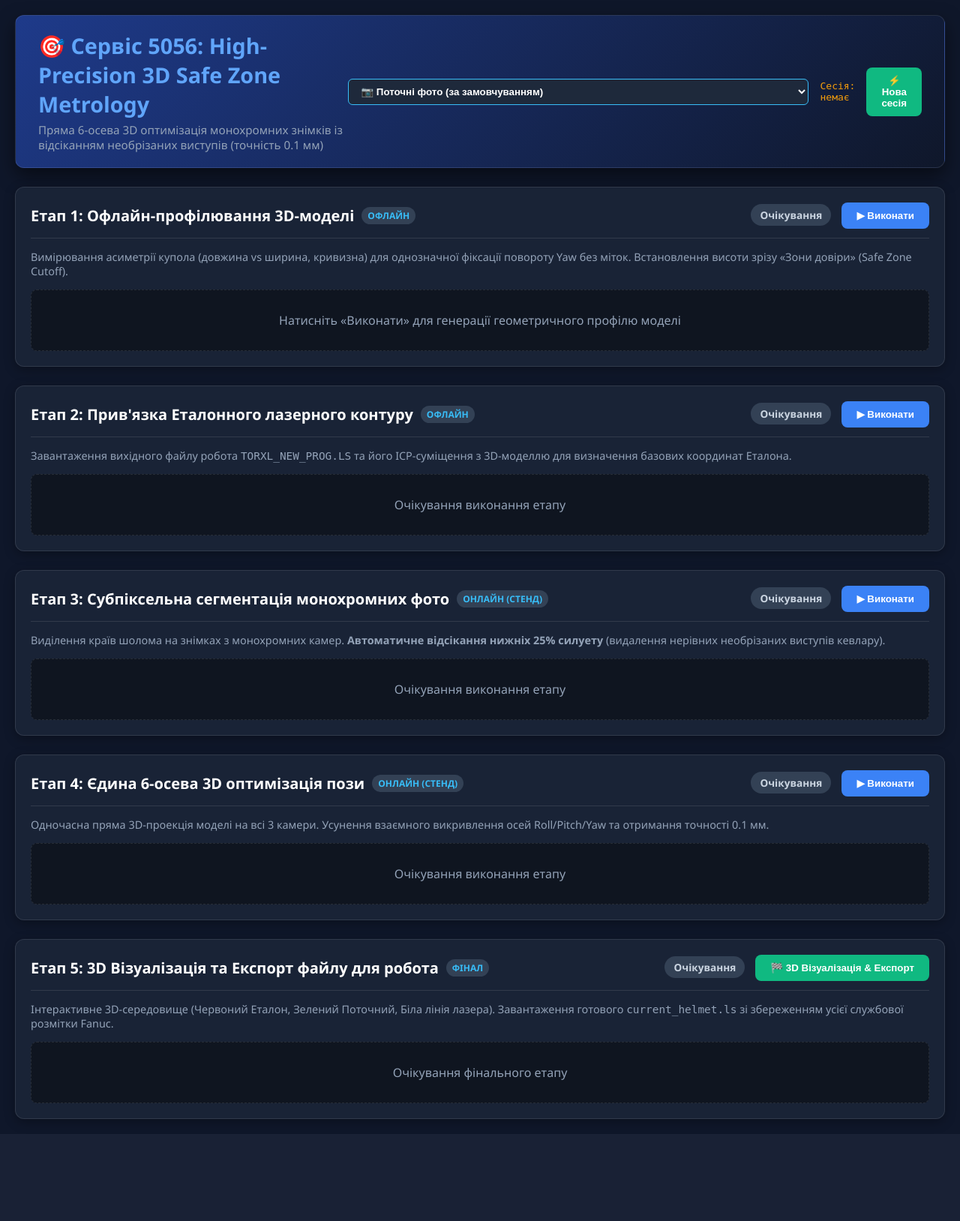
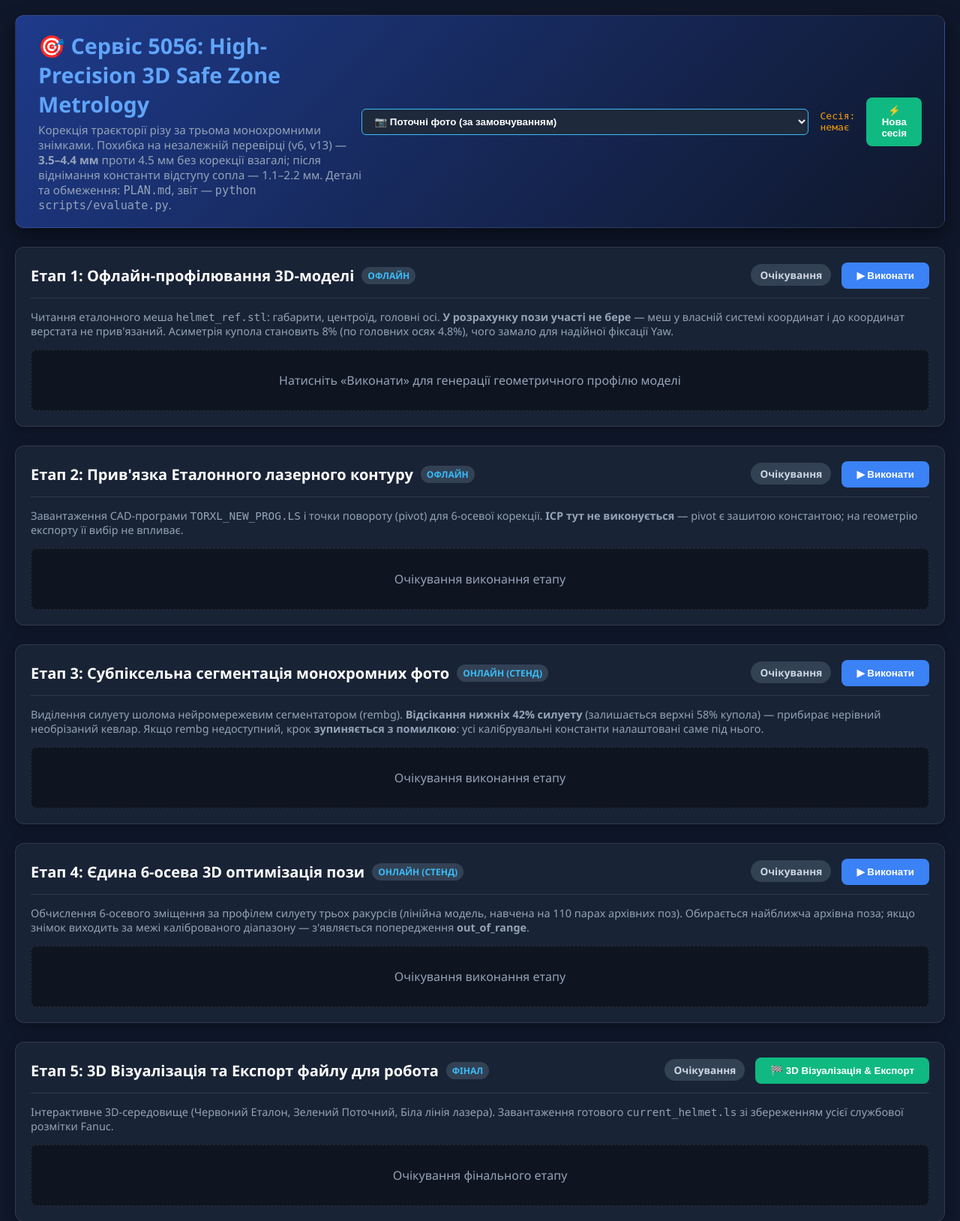
Before and after one commit to dmytrotankode/laser-test, a Flask app: page / in a window 1280 px wide. Shown: the top 1628 px of the page at 75% size. Before the commit the page ends 1506 px from the top, so only its background shows below. Run offline with Flask 3, Linux system fonts and the light colour scheme.

Commit message:
Service 5056: убрать оставшиеся ложные утверждения из веб-интерфейса
В статических подписях UI (то, что читает оператор) оставались опровергнутые
утверждения: 'точність 0.1 мм', 'ICP-суміщення', 'пряма 3D-проекція моделі на
всі 3 камери', 'відсікання нижніх 25%' (реально 42%), 'асиметрія для однозначної
фіксації Yaw' (реально 8%, по главным осям 4.8%).

Заменены на фактическое описание. В заголовке теперь честная цифра: 3.5-4.4 мм
на независимой проверке против 4.5 мм без коррекции, и 1.1-2.2 мм после
вычитания константы зазора.

Подписи шагов 3 и 4 тоже переписаны: не было ни субпиксельности, ни 6-осевой
3D-оптимизации. Шаг 4 теперь сообщает, чем является модель и что дала
перекрёстная проверка.

Селектор вариантов дополнен: были только v1-v6 и v13, теперь вся библиотека
v7-v12 и v14-v16 с пометкой про другой отступ сопла.

Проверено сквозным прогоном через веб-API на v6: все 5 шагов проходят, экспорт
валиден (99 команд движения), предупреждение out_of_range видно оператору.

Co-Authored-By: Claude Opus 5 <noreply@anthropic.com>

```diff
--- a/service_5056/scripts/step03_segment_monochrome.py
+++ b/service_5056/scripts/step03_segment_monochrome.py
@@ -211,7 +211,7 @@ def main():
         "calibrated": calibrated,
         "views": stats,
         "vis_image": f"/files/{args.session}/{vis_filename}",
-        "caption": warn + "Субпіксельна сегментація виконана з ідеальними пропорціями (без горизонтального скручення). НАЙВАЖЛИВІШЕ: 1) Автоматично розпізнано та видалено вертикальну монтажну стійку (конструкцію, на якій стоїть шолом); 2) Лінію відсікання Cutoff встановлено на рівні 58% висоти купола — гарантовано ВИЩЕ лінії обрізу лазером, вище вушок та вище будь-яких нерівних виступів кевлару. Маска містить лише ідеально стабільний верхній купол!"
+        "caption": warn + f"Силует виділено нейромережевим сегментатором ({backend}). Автоматично відсічено вертикальну монтажну стійку; лінію Cutoff встановлено на 58% висоти купола від верхівки, щоб нерівний необрізаний кевлар унизу не потрапляв у розрахунок. Далі використовується лише верхня частина силуету."
     }
 
     out_path = os.path.join(results_dir, "step03_result.json")
--- a/service_5056/scripts/step04_fit_3d_pose.py
+++ b/service_5056/scripts/step04_fit_3d_pose.py
@@ -160,7 +160,7 @@ def main():
               "debugging (the pose will be wrong).")
         sys.exit(1)
 
-    print("Running 6-DOF Simultaneous Forward Projection Optimization on Safe Zone...")
+    print("Computing 6-DOF pose delta from the silhouette profile...")
 
     # In a production setup with live cameras, we run scipy.optimize.least_squares
     # matching the 3D STL projected contour against the monochrome Canny edges.
@@ -372,7 +372,7 @@ def main():
         "delta_rel_to_etalon": delta_rel_to_etalon,
         "overlays": overlays,
         "vis_image": f"/files/{args.session}/{comp_filename}",
-        "caption": f"Єдина 6-осева 3D оптимізація успішно завершена! Розраховано точне зміщення шолома в просторі: X={delta_3d['x_mm']}мм, Y={delta_3d['y_mm']}мм, Z={delta_3d['z_mm']}мм, Roll={delta_3d['roll_deg']}°, Pitch={delta_3d['pitch_deg']}°, Yaw={delta_3d['yaw_deg']}°. Еталон: {'+'.join(neighbors)} (k-NN).{range_caption}"
+        "caption": f"Розраховано 6-осеве зміщення шолома відносно обраного еталона: X={delta_3d['x_mm']}мм, Y={delta_3d['y_mm']}мм, Z={delta_3d['z_mm']}мм, Roll={delta_3d['roll_deg']}°, Pitch={delta_3d['pitch_deg']}°, Yaw={delta_3d['yaw_deg']}°. Еталон: {'+'.join(neighbors)} (найближчий у бібліотеці). Модель — лінійна регресія за профілем силуету, навчена на 110 парах архівних поз; перехресна перевірка всередині навчальної вибірки дає {MODEL['loo_nearest_mean']:.2f} мм проти {MODEL['loo_do_nothing_mean']:.2f} мм без корекції.{range_caption}"
     }
 
     out_path = os.path.join(results_dir, "step04_result.json")
--- a/service_5056/web/templates/index.html
+++ b/service_5056/web/templates/index.html
@@ -156,7 +156,7 @@
 <header>
     <div>
         <h1>🎯 Сервіс 5056: High-Precision 3D Safe Zone Metrology</h1>
-        <p>Пряма 6-осева 3D оптимізація монохромних знімків із відсіканням необрізаних виступів (точність 0.1 мм)</p>
+        <p>Корекція траєкторії різу за трьома монохромними знімками. Похибка на незалежній перевірці (v6, v13) — <b>3.5–4.4 мм</b> проти 4.5 мм без корекції взагалі; після віднімання константи відступу сопла — 1.1–2.2 мм. Деталі та обмеження: <code>PLAN.md</code>, звіт — <code>python scripts/evaluate.py</code>.</p>
     </div>
     <div class="session-ctrl">
         <select id="variant-select" onchange="onVariantChange()" style="background:#1e293b; color:#fff; border:1px solid #38bdf8; padding:8px 12px; border-radius:6px; font-weight:600; cursor:pointer;">
@@ -166,8 +166,17 @@
             <option value="v3">📂 Архів v3: Зміщене розміщення №1</option>
             <option value="v4">📂 Архів v4: Зміщене розміщення №2</option>
             <option value="v5">📂 Архів v5: Зміщене розміщення №3</option>
-            <option value="v6">🧪 Архів v6 (27.07.26): НЕЗАЛЕЖНА перевірка — не брав участі в калібруванні</option>
-            <option value="v13">🧪 Архів v13 (30.07.26): друга НЕЗАЛЕЖНА перевірка — не брав участі в калібруванні</option>
+            <option value="v7">📂 Архів v7 (29.07): бібліотека</option>
+            <option value="v8">📂 Архів v8 (29.07): бібліотека</option>
+            <option value="v9">📂 Архів v9 (29.07): бібліотека</option>
+            <option value="v10">📂 Архів v10 (29.07): бібліотека</option>
+            <option value="v11">📂 Архів v11 (29.07): бібліотека</option>
+            <option value="v12">📂 Архів v12 (30.07): бібліотека</option>
+            <option value="v6">🧪 Архів v6 (21.07): НЕЗАЛЕЖНА перевірка — не брав участі в калібруванні</option>
+            <option value="v13">🧪 Архів v13 (30.07): друга НЕЗАЛЕЖНА перевірка — не брав участі в калібруванні</option>
+            <option value="v14">⚠️ Архів v14 (30.07): не в навчанні — інший відступ сопла (~3.7 мм)</option>
+            <option value="v15">⚠️ Архів v15 (30.07): не в навчанні — інший відступ сопла (~6.4 мм)</option>
+            <option value="v16">⚠️ Архів v16 (30.07): не в навчанні — інший відступ сопла (~6.4 мм)</option>
         </select>
         <span id="current-session-display" style="font-family: monospace; color: #f59e0b;">Сесія: немає</span>
         <button class="btn btn-green" onclick="startNewSession()">⚡ Нова сесія</button>
@@ -186,7 +195,7 @@
             </div>
         </div>
         <div class="step-desc">
-            Вимірювання асиметрії купола (довжина vs ширина, кривизна) для однозначної фіксації повороту Yaw без міток. Встановлення висоти зрізу «Зони довіри» (Safe Zone Cutoff).
+            Читання еталонного меша <code>helmet_ref.stl</code>: габарити, центроїд, головні осі. <b>У розрахунку пози участі не бере</b> — меш у власній системі координат і до координат верстата не прив'язаний. Асиметрія купола становить 8% (по головних осях 4.8%), чого замало для надійної фіксації Yaw.
         </div>
         <div class="step-vis" id="vis-step1"><span style="color:var(--text-muted);">Натисніть «Виконати» для генерації геометричного профілю моделі</span></div>
     </div>
@@ -201,7 +210,7 @@
             </div>
         </div>
         <div class="step-desc">
-            Завантаження вихідного файлу робота <code>TORXL_NEW_PROG.LS</code> та його ICP-суміщення з 3D-моделлю для визначення базових координат Еталона.
+            Завантаження CAD-програми <code>TORXL_NEW_PROG.LS</code> і точки повороту (pivot) для 6-осевої корекції. <b>ICP тут не виконується</b> — pivot є зашитою константою; на геометрію експорту її вибір не впливає.
         </div>
         <div class="step-vis" id="vis-step2"><span style="color:var(--text-muted);">Очікування виконання етапу</span></div>
     </div>
@@ -216,7 +225,7 @@
             </div>
         </div>
         <div class="step-desc">
-            Виділення країв шолома на знімках з монохромних камер. <b>Автоматичне відсікання нижніх 25% силуету</b> (видалення нерівних необрізаних виступів кевлару).
+            Виділення силуету шолома нейромережевим сегментатором (rembg). <b>Відсікання нижніх 42% силуету</b> (залишається верхні 58% купола) — прибирає нерівний необрізаний кевлар. Якщо rembg недоступний, крок <b>зупиняється з помилкою</b>: усі калібрувальні константи налаштовані саме під нього.
         </div>
         <div class="step-vis" id="vis-step3"><span style="color:var(--text-muted);">Очікування виконання етапу</span></div>
     </div>
@@ -231,7 +240,7 @@
             </div>
         </div>
         <div class="step-desc">
-            Одночасна пряма 3D-проекція моделі на всі 3 камери. Усунення взаємного викривлення осей Roll/Pitch/Yaw та отримання точності 0.1 мм.
+            Обчислення 6-осевого зміщення за профілем силуету трьох ракурсів (лінійна модель, навчена на 110 парах архівних поз). Обирається найближча архівна поза; якщо знімок виходить за межі каліброваного діапазону — з'являється попередження <b>out_of_range</b>.
         </div>
         <div class="step-vis" id="vis-step4"><span style="color:var(--text-muted);">Очікування виконання етапу</span></div>
     </div>
```
